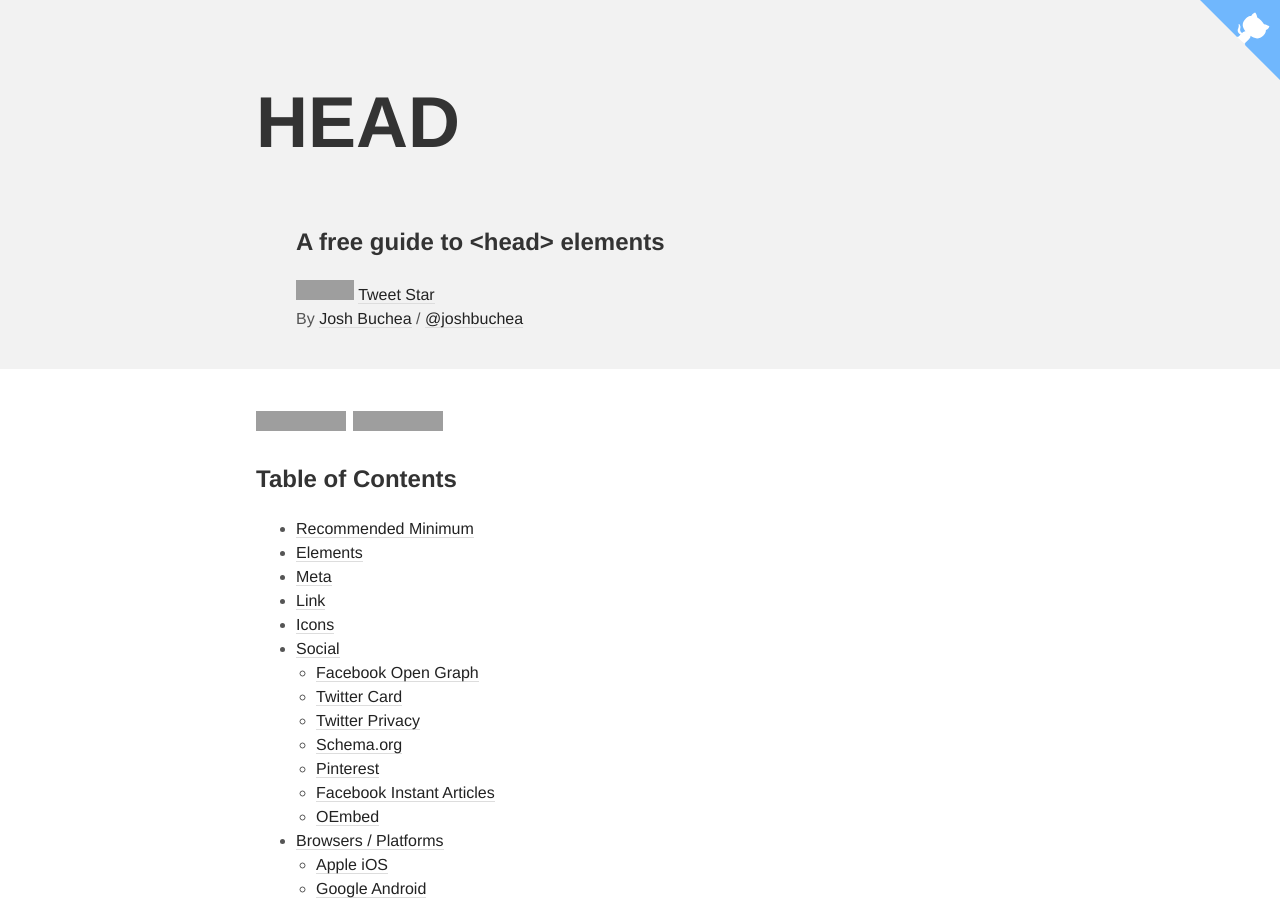
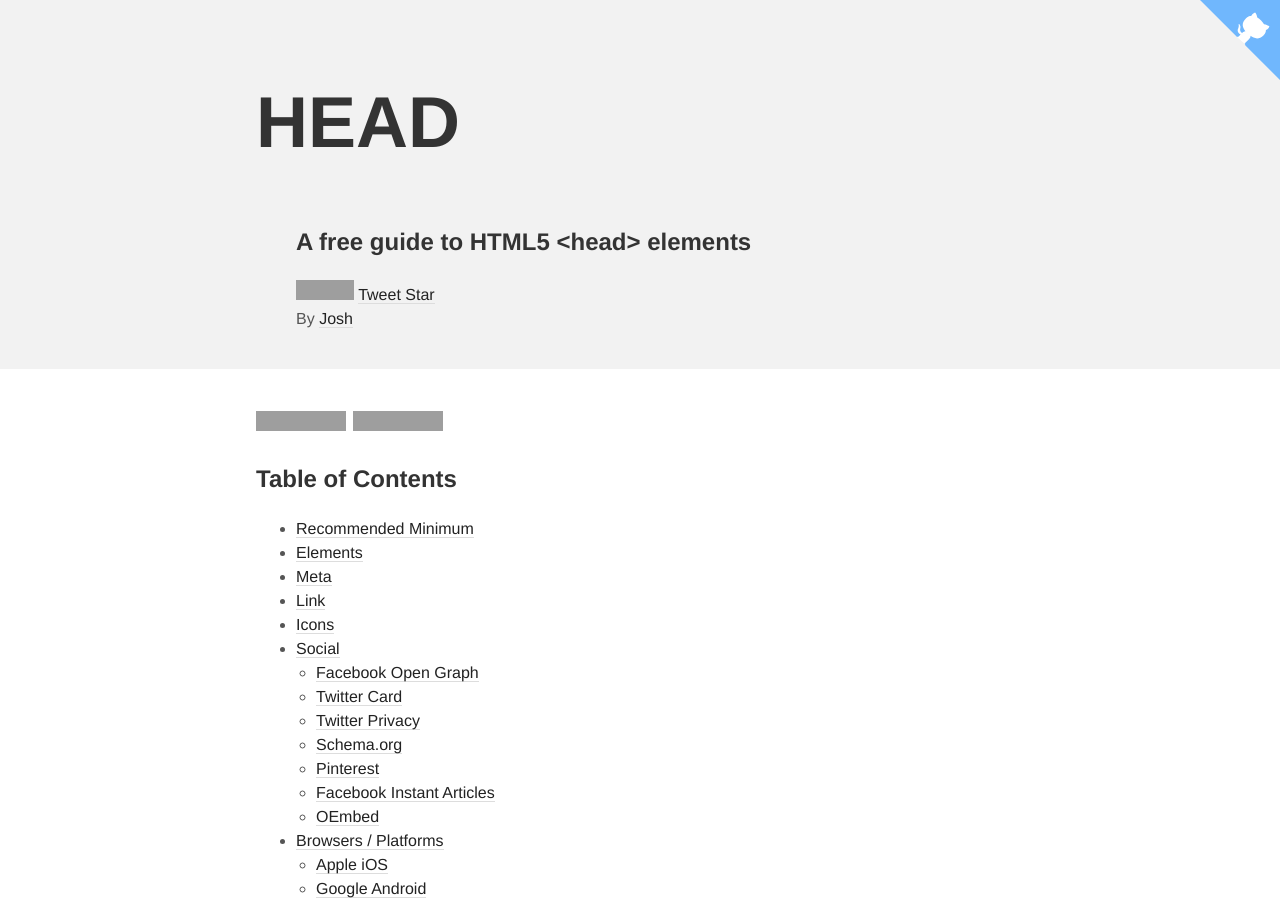
Before and after one commit to joshbuchea/HEAD, a Jekyll site: the page built from index.md, in a window 1280 px wide and 900 px high. Built offline with Jekyll 4.4.1, drawn with Linux system fonts in a browser that asks for light colours; comment, search, counter and statistics services are not loaded; grey boxes are pictures that could not be loaded.

Commit message:
Update desc & byline copy within header partial

```diff
--- a/_includes/header.html
+++ b/_includes/header.html
@@ -20,12 +20,12 @@
       </div>
 
       <div class="header-text">
-        <h2>A free guide to &lt;head&gt; elements</h2>
+        <h2>A free guide to HTML5 &lt;head&gt; elements</h2>
 
         {% include share-page.html %}
 
         <div>
-          By <a href="http://joshbuchea.com/">Josh Buchea</a> / <a href="https://twitter.com/{{ site.twitter_username }}">@{{ site.twitter_username }}</a>
+          By <a href="https://twitter.com/{{ site.twitter_username }}">Josh</a>
         </div>
       </div>
     </div>
```
